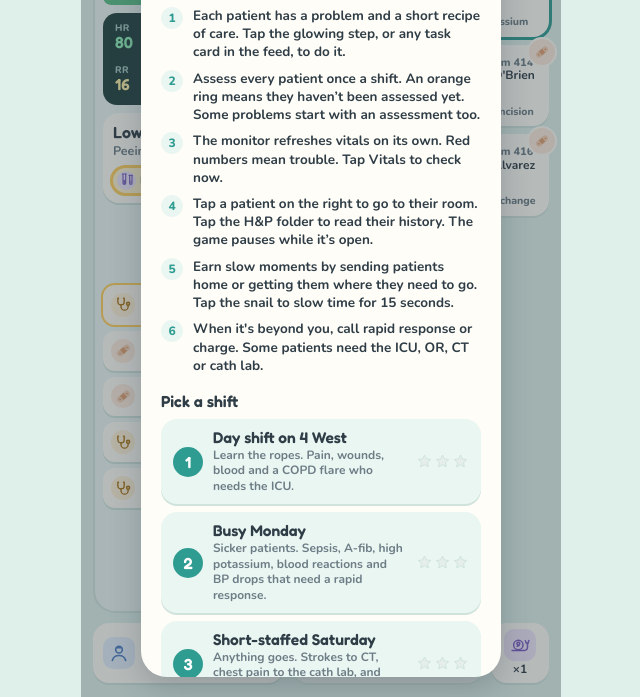
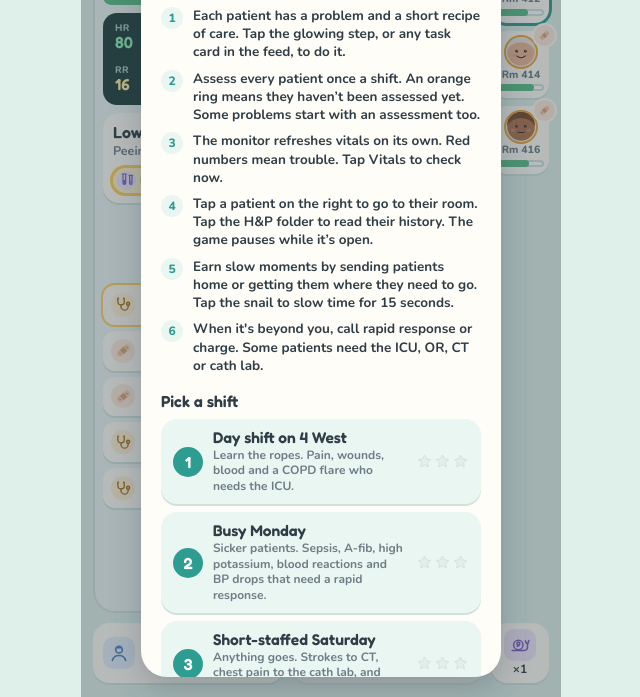
Before and after one commit to humaira-ahmed-anesthesia/med-surg-shift, a plain HTML site: page index.html in a window 1280 px wide. Shown: the part 103-800 px from the top of the page, without its empty margins (319-959 px from the left). Drawn offline with nearby package versions, Linux system fonts and the light colour scheme.

Commit message:
Halve the patient list column
Co-Authored-By: Claude Opus 5.5 <noreply@anthropic.com>
Claude-Session: https://claude.ai/code/session_01QFoND7V2nRJ4jb7GtBYK59

```diff
--- a/index.html
+++ b/index.html
@@ -44,7 +44,7 @@ button:focus-visible{outline:3px solid var(--accent);outline-offset:2px}
 .pause svg{width:16px;height:16px}
 
 /* stage */
-.stage{flex:1;min-height:0;display:grid;grid-template-columns:1fr 104px;gap:10px}
+.stage{flex:1;min-height:0;display:grid;grid-template-columns:1fr 56px;gap:8px}
 .room{position:relative;min-height:0;background:var(--wall);border-radius:22px;padding:10px;display:flex;flex-direction:column;gap:8px;box-shadow:inset 0 0 0 2px var(--line);overflow:hidden}
 .who{display:flex;align-items:baseline;gap:8px}
 .who .nm{font-family:var(--display);font-weight:600;font-size:18px;white-space:nowrap;overflow:hidden;text-overflow:ellipsis}
@@ -83,17 +83,18 @@ button:focus-visible{outline:3px solid var(--accent);outline-offset:2px}
 
 /* roster */
 .list{display:flex;flex-direction:column;gap:8px;min-height:0}
-.pt-card{position:relative;text-align:left;background:var(--surface);border-radius:16px;padding:8px 8px 9px;display:flex;flex-direction:column;gap:5px;box-shadow:0 2px 0 var(--line);transition:transform .15s}
+.pt-card{position:relative;text-align:center;background:var(--surface);border-radius:14px;padding:6px 5px 7px;display:flex;flex-direction:column;align-items:stretch;gap:4px;box-shadow:0 2px 0 var(--line);transition:transform .15s}
 .pt-card:active{transform:scale(.97)}
 .pt-card.cur{box-shadow:0 0 0 3px var(--accent),0 2px 0 var(--line)}
-.pt-card .row{display:flex;align-items:center;gap:6px}
-.pt-card .av{width:34px;height:34px;flex:none;border-radius:50%;background:var(--wall);overflow:hidden}
+.pt-card .row{display:flex;flex-direction:column;align-items:center;gap:2px}
+.pt-card .av{width:30px;height:30px;flex:none;border-radius:50%;background:var(--wall);overflow:hidden}
 .pt-card .av svg{width:100%;height:100%}
-.pt-card .rn{font-size:11px;font-weight:800;color:var(--muted);line-height:1.1}
+.pt-card .rn{font-size:10.5px;font-weight:800;color:var(--muted);line-height:1.1}
+.pt-card .rn b,.pt-card .state{display:none!important}
 .pt-card .rn b{display:block;color:var(--ink);font-size:12px;white-space:nowrap;overflow:hidden;text-overflow:ellipsis;max-width:52px}
-.pt-card .bar{height:9px}
-.pt-card .need{position:absolute;top:-6px;right:-6px;width:26px;height:26px;border-radius:50%;display:grid;place-items:center;box-shadow:0 0 0 2px var(--surface)}
-.pt-card .need svg{width:16px;height:16px}
+.pt-card .bar{height:7px}
+.pt-card .need{position:absolute;top:-6px;right:-6px;width:21px;height:21px;border-radius:50%;display:grid;place-items:center;box-shadow:0 0 0 2px var(--surface)}
+.pt-card .need svg{width:13px;height:13px}
 .pt-card .need:empty{display:none}
 .pt-card .state{font-size:10.5px;font-weight:800;color:var(--muted);line-height:1.1}
 .pt-card.alarm{animation:alarm .7s ease-in-out infinite}
@@ -241,7 +242,7 @@ button.chip.now:active{transform:scale(.96)}
 .chart .empty{font-size:12.5px;color:var(--muted);font-weight:600;margin:0 0 14px}
 
 @media (max-width:360px){
-  .stage{grid-template-columns:1fr 92px}
+  .stage{grid-template-columns:1fr 54px}
   .tool span{font-size:10px}
   .tool .ic svg{width:24px;height:24px}
 }
```
